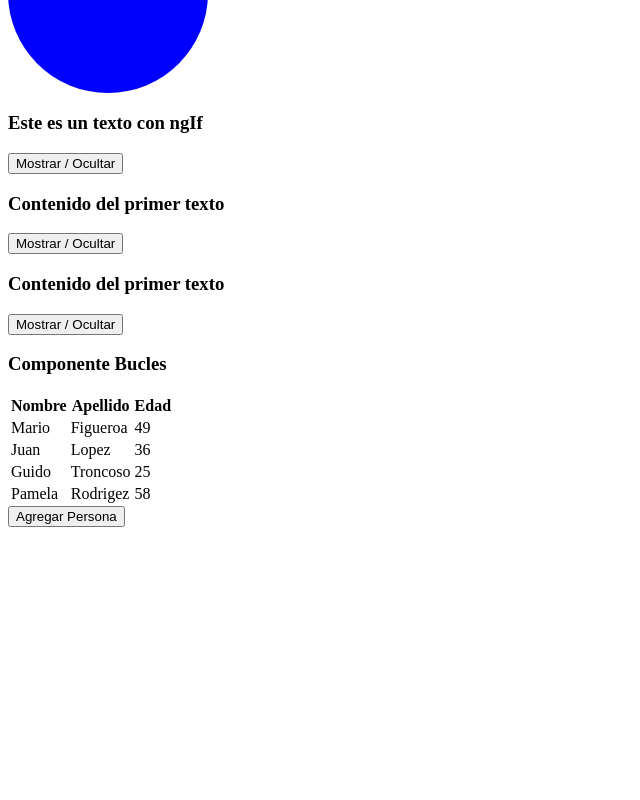
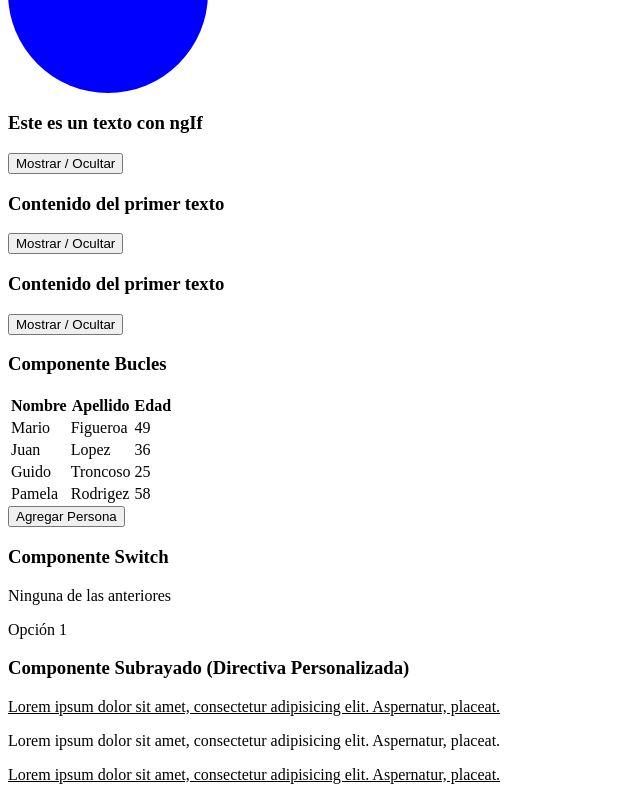
Before and after one commit to GabrielTrossero/Directivas, an Angular app: page / in a window 1280 px wide. Shown: the part 1001-1801 px from the top of the page, without its empty margins (0-640 px from the left). Before the commit the page ends 1536 px from the top, so only its background shows below. Built offline with nearby package versions, Linux system fonts and the light colour scheme.

Commit message:
directivas personalizadas

```diff
--- a/src/app/app.component.html
+++ b/src/app/app.component.html
@@ -54,3 +54,15 @@
 <!--ngFor-->
 <h3>Componente Bucles</h3>
 <app-bucles></app-bucles>
+
+
+<!--ngSwitch-->
+<h3>Componente Switch</h3>
+<app-switch></app-switch>
+
+
+<!--Directivas Personalizadas-->
+<h3>Componente Subrayado (Directiva Personalizada)</h3>
+<p appSubrayado>Lorem ipsum dolor sit amet, consectetur adipisicing elit. Aspernatur, placeat.</p>
+<p>Lorem ipsum dolor sit amet, consectetur adipisicing elit. Aspernatur, placeat.</p>
+<p appSubrayado>Lorem ipsum dolor sit amet, consectetur adipisicing elit. Aspernatur, placeat.</p>
--- a/src/app/app.module.ts
+++ b/src/app/app.module.ts
@@ -5,12 +5,16 @@ import { FormsModule } from '@angular/forms';
 import { AppComponent } from './app.component';
 import { SemaforoComponent } from './semaforo/semaforo.component';
 import { BuclesComponent } from './bucles/bucles.component';
+import { SwitchComponent } from './switch/switch.component';
+import { SubrayadoDirective } from './directivas/subrayado.directive';
 
 @NgModule({
   declarations: [
     AppComponent,
     SemaforoComponent,
-    BuclesComponent
+    BuclesComponent,
+    SwitchComponent,
+    SubrayadoDirective
   ],
   imports: [
     BrowserModule,
--- /dev/null
+++ b/src/app/directivas/subrayado.directive.ts
@@ -0,0 +1,13 @@
+import { Directive, ElementRef } from '@angular/core';
+
+@Directive({
+  selector: '[appSubrayado]'
+})
+export class SubrayadoDirective {
+
+  constructor(elem: ElementRef) {
+    //Al elemento sobre el cual le estoy aplicando la directiva, le modifico el style del texto
+    elem.nativeElement.style.textDecoration = 'underline';
+  }
+
+}
--- /dev/null
+++ b/src/app/switch/switch.component.html
@@ -0,0 +1,15 @@
+<div [ngSwitch]="opcionNumero">
+    <p *ngSwitchCase="1">Opción 1</p>
+    <p *ngSwitchCase="2">Opción 2</p>
+    <p *ngSwitchCase="3">Opción 3</p>
+    <p *ngSwitchCase="4">Opción 4</p>
+    <p *ngSwitchDefault>Ninguna de las anteriores</p>
+</div>
+
+<div [ngSwitch]="opcionString">
+    <p *ngSwitchCase="'uno'">Opción 1</p>
+    <p *ngSwitchCase="'dos'">Opción 2</p>
+    <p *ngSwitchCase="'tres'">Opción 3</p>
+    <p *ngSwitchCase="'cuatro'">Opción 4</p>
+    <p *ngSwitchDefault>Ninguna de las anteriores</p>
+</div>
--- /dev/null
+++ b/src/app/switch/switch.component.ts
@@ -0,0 +1,21 @@
+import { Component, OnInit } from '@angular/core';
+
+@Component({
+  selector: 'app-switch',
+  templateUrl: './switch.component.html',
+  styleUrls: ['./switch.component.css']
+})
+export class SwitchComponent implements OnInit {
+
+  opcionNumero: number;
+  opcionString: string;
+
+  constructor() {
+    this.opcionNumero = 5;
+    this.opcionString = 'uno';
+  }
+
+  ngOnInit(): void {
+  }
+
+}
```
Also changed, not shown: src/app/switch/switch.component.css (added).
